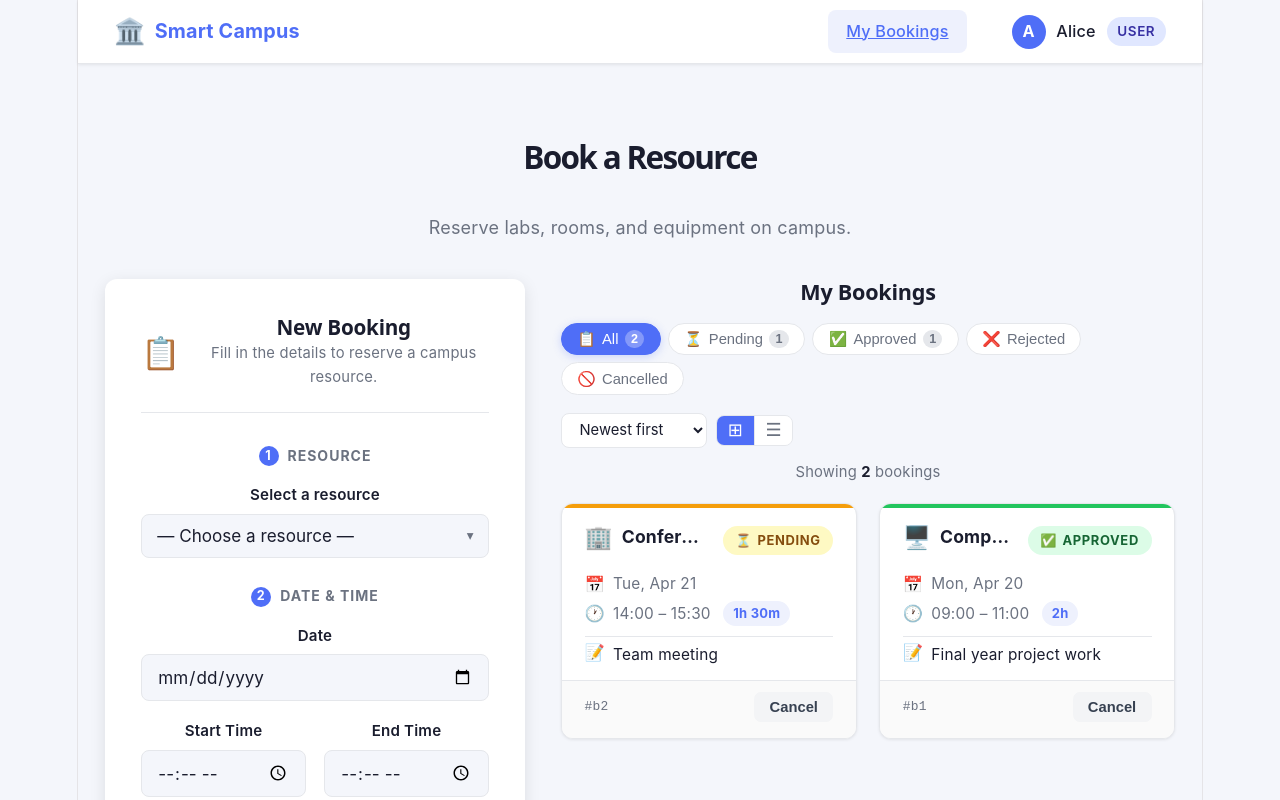
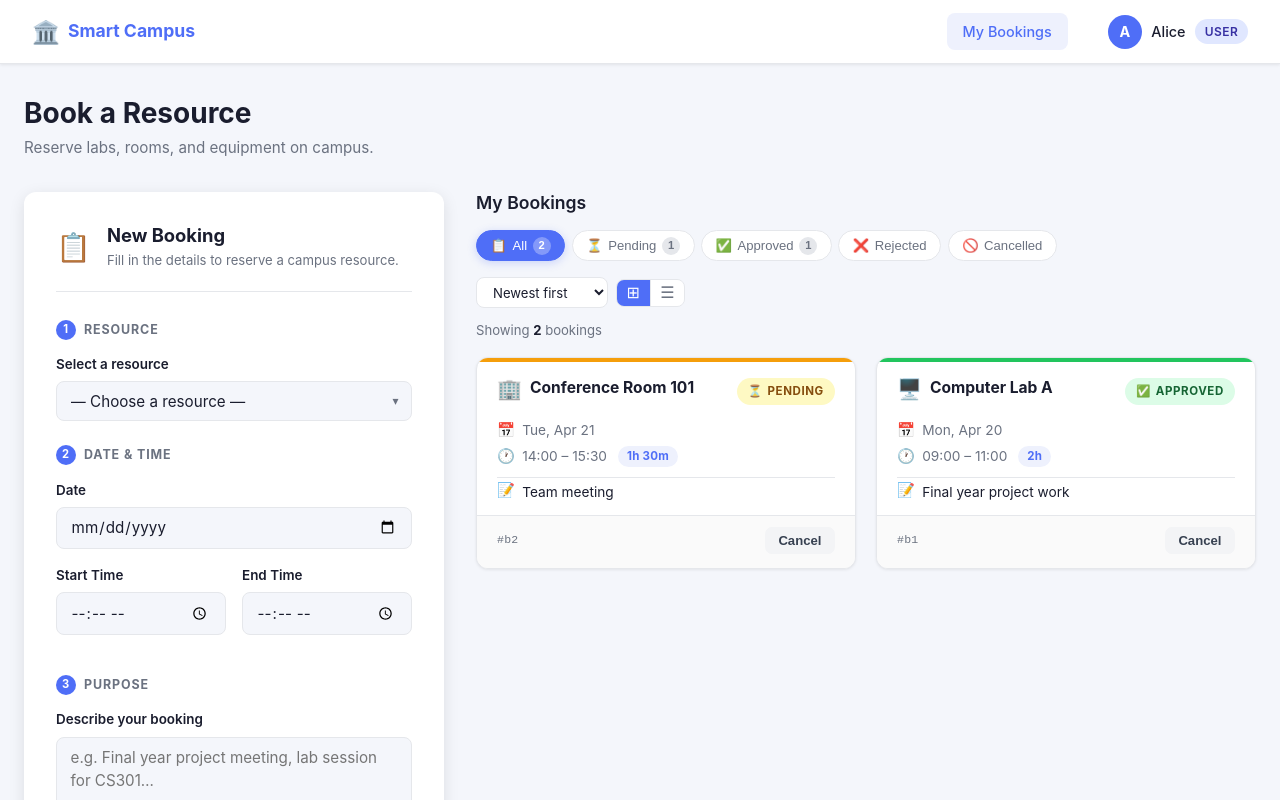
Before and after one commit to shashithh/PAF-Project, a React (Vite) app: page / in a window 1280 px wide. Shown: the top 800 px of the page. Built offline with nearby package versions, Linux system fonts and the light colour scheme.

Commit message:
Add basic CSS styling (layout + cards)

```diff
--- a/src/App.css
+++ b/src/App.css
@@ -1,184 +1,167 @@
-.counter {
-  font-size: 16px;
-  padding: 5px 10px;
-  border-radius: 5px;
-  color: var(--accent);
-  background: var(--accent-bg);
-  border: 2px solid transparent;
-  transition: border-color 0.3s;
-  margin-bottom: 24px;
+/* ══════════════════════════════════════
+   App shell
+   Top-level layout wrappers that sit
+   outside any individual component.
+   ══════════════════════════════════════ */
 
-  &:hover {
-    border-color: var(--accent-border);
-  }
-  &:focus-visible {
-    outline: 2px solid var(--accent);
-    outline-offset: 2px;
+.app {
+  display: flex;
+  flex-direction: column;
+  min-height: 100vh;
+}
+
+/* ── Main content area ── */
+.main-content {
+  flex: 1;
+  max-width: 1280px;
+  width: 100%;
+  margin: 0 auto;
+  padding: 2rem 1.5rem;
+}
+
+/* ── Page wrapper ── */
+.page {
+  display: flex;
+  flex-direction: column;
+}
+
+/* ── Page header ── */
+.page-header {
+  margin-bottom: 2rem;
+}
+
+.page-title {
+  font-size: 1.75rem;
+  font-weight: 700;
+  color: var(--color-text);
+}
+
+.page-subtitle {
+  color: var(--color-muted);
+  margin-top: .3rem;
+  font-size: .95rem;
+}
+
+/* ── Section title (used inside pages) ── */
+.section-title {
+  font-size: 1.1rem;
+  font-weight: 600;
+  color: var(--color-text);
+  margin-bottom: 1rem;
+}
+
+/* ── Two-column booking layout ── */
+.page-layout {
+  display: grid;
+  grid-template-columns: 420px 1fr;
+  gap: 2rem;
+  align-items: start;
+}
+
+@media (max-width: 960px) {
+  .page-layout {
+    grid-template-columns: 1fr;
   }
 }
 
-.hero {
-  position: relative;
+/* ── Global toast notification ── */
+.notification {
+  position: fixed;
+  top: 76px;
+  right: 1.5rem;
+  display: flex;
+  align-items: center;
+  gap: .5rem;
+  padding: .75rem 1.25rem;
+  border-radius: var(--radius);
+  font-size: .9rem;
+  font-weight: 500;
+  box-shadow: var(--shadow-md);
+  z-index: 300;
+  animation: toastIn .25s ease;
+  max-width: 360px;
+}
 
-  .base,
-  .framework,
-  .vite {
-    inset-inline: 0;
-    margin: 0 auto;
-  }
+.notification-success {
+  background: #dcfce7;
+  color: #166534;
+  border: 1px solid #bbf7d0;
+}
 
-  .base {
-    width: 170px;
-    position: relative;
-    z-index: 0;
-  }
+.notification-error {
+  background: #fee2e2;
+  color: #991b1b;
+  border: 1px solid #fecaca;
+}
 
-  .framework,
-  .vite {
-    position: absolute;
-  }
+@keyframes toastIn {
+  from { opacity: 0; transform: translateX(16px); }
+  to   { opacity: 1; transform: translateX(0); }
+}
 
-  .framework {
-    z-index: 1;
-    top: 34px;
-    height: 28px;
-    transform: perspective(2000px) rotateZ(300deg) rotateX(44deg) rotateY(39deg)
-      scale(1.4);
-  }
+/* ── Admin stats row ── */
+.admin-stats {
+  display: grid;
+  grid-template-columns: repeat(4, 1fr);
+  gap: 1rem;
+  margin-bottom: 2rem;
+}
 
-  .vite {
-    z-index: 0;
-    top: 107px;
-    height: 26px;
-    width: auto;
-    transform: perspective(2000px) rotateZ(300deg) rotateX(40deg) rotateY(39deg)
-      scale(0.8);
+@media (max-width: 640px) {
+  .admin-stats {
+    grid-template-columns: repeat(2, 1fr);
   }
 }
 
-#center {
+.stat-card {
+  background: var(--color-surface);
+  border-radius: var(--radius);
+  border: 1px solid var(--color-border);
+  padding: 1.25rem 1.5rem;
+  box-shadow: var(--shadow-sm);
   display: flex;
   flex-direction: column;
-  gap: 25px;
-  place-content: center;
-  place-items: center;
-  flex-grow: 1;
-
-  @media (max-width: 1024px) {
-    padding: 32px 20px 24px;
-    gap: 18px;
-  }
+  align-items: center;
+  gap: .3rem;
+  transition: box-shadow var(--transition), transform var(--transition);
 }
 
-#next-steps {
-  display: flex;
-  border-top: 1px solid var(--border);
-  text-align: left;
-
-  & > div {
-    flex: 1 1 0;
-    padding: 32px;
-    @media (max-width: 1024px) {
-      padding: 24px 20px;
-    }
-  }
-
-  .icon {
-    margin-bottom: 16px;
-    width: 22px;
-    height: 22px;
-  }
-
-  @media (max-width: 1024px) {
-    flex-direction: column;
-    text-align: center;
-  }
+.stat-card:hover {
+  box-shadow: var(--shadow-md);
+  transform: translateY(-2px);
 }
 
-#docs {
-  border-right: 1px solid var(--border);
-
-  @media (max-width: 1024px) {
-    border-right: none;
-    border-bottom: 1px solid var(--border);
-  }
+.stat-number {
+  font-size: 2rem;
+  font-weight: 800;
+  color: var(--color-primary);
+  line-height: 1;
 }
 
-#next-steps ul {
-  list-style: none;
-  padding: 0;
-  display: flex;
-  gap: 8px;
-  margin: 32px 0 0;
-
-  .logo {
-    height: 18px;
-  }
-
-  a {
-    color: var(--text-h);
-    font-size: 16px;
-    border-radius: 6px;
-    background: var(--social-bg);
-    display: flex;
-    padding: 6px 12px;
-    align-items: center;
-    gap: 8px;
-    text-decoration: none;
-    transition: box-shadow 0.3s;
-
-    &:hover {
-      box-shadow: var(--shadow);
-    }
-    .button-icon {
-      height: 18px;
-      width: 18px;
-    }
-  }
-
-  @media (max-width: 1024px) {
-    margin-top: 20px;
-    flex-wrap: wrap;
-    justify-content: center;
-
-    li {
-      flex: 1 1 calc(50% - 8px);
-    }
-
-    a {
-      width: 100%;
-      justify-content: center;
-      box-sizing: border-box;
-    }
-  }
+.stat-label {
+  font-size: .75rem;
+  font-weight: 600;
+  color: var(--color-muted);
+  text-transform: uppercase;
+  letter-spacing: .06em;
 }
 
-#spacer {
-  height: 88px;
-  border-top: 1px solid var(--border);
-  @media (max-width: 1024px) {
-    height: 48px;
-  }
+/* ── Divider ── */
+.divider {
+  height: 1px;
+  background: var(--color-border);
+  margin: 1.5rem 0;
 }
 
-.ticks {
-  position: relative;
-  width: 100%;
-
-  &::before,
-  &::after {
-    content: '';
-    position: absolute;
-    top: -4.5px;
-    border: 5px solid transparent;
-  }
-
-  &::before {
-    left: 0;
-    border-left-color: var(--border);
-  }
-  &::after {
-    right: 0;
-    border-right-color: var(--border);
-  }
+/* ── Utility: visually hidden ── */
+.sr-only {
+  position: absolute;
+  width: 1px;
+  height: 1px;
+  padding: 0;
+  margin: -1px;
+  overflow: hidden;
+  clip: rect(0, 0, 0, 0);
+  white-space: nowrap;
+  border: 0;
 }
--- a/src/index.css
+++ b/src/index.css
@@ -1,111 +1,99 @@
+/* ══════════════════════════════════════
+   Global reset & base
+   All design tokens live here so every
+   stylesheet can reference them.
+   ══════════════════════════════════════ */
+
+*, *::before, *::after {
+  box-sizing: border-box;
+  margin: 0;
+  padding: 0;
+}
+
+/* ── Design tokens ── */
 :root {
-  --text: #6b6375;
-  --text-h: #08060d;
-  --bg: #fff;
-  --border: #e5e4e7;
-  --code-bg: #f4f3ec;
-  --accent: #aa3bff;
-  --accent-bg: rgba(170, 59, 255, 0.1);
-  --accent-border: rgba(170, 59, 255, 0.5);
-  --social-bg: rgba(244, 243, 236, 0.5);
-  --shadow:
-    rgba(0, 0, 0, 0.1) 0 10px 15px -3px, rgba(0, 0, 0, 0.05) 0 4px 6px -2px;
+  /* Colours */
+  --color-bg:        #f4f6fb;
+  --color-surface:   #ffffff;
+  --color-primary:   #4f6ef7;
+  --color-primary-h: #3a57e8;
+  --color-text:      #1a1d2e;
+  --color-muted:     #6b7280;
+  --color-border:    #e5e7eb;
+  --color-success:   #22c55e;
+  --color-warning:   #f59e0b;
+  --color-danger:    #ef4444;
 
-  --sans: system-ui, 'Segoe UI', Roboto, sans-serif;
-  --heading: system-ui, 'Segoe UI', Roboto, sans-serif;
-  --mono: ui-monospace, Consolas, monospace;
+  /* Surfaces */
+  --color-surface-2: #f8f9ff;   /* subtle tinted surface */
+  --color-overlay:   rgba(0, 0, 0, .45);
 
-  font: 18px/145% var(--sans);
-  letter-spacing: 0.18px;
-  color-scheme: light dark;
-  color: var(--text);
-  background: var(--bg);
-  font-synthesis: none;
-  text-rendering: optimizeLegibility;
+  /* Shape */
+  --radius:    12px;
+  --radius-sm: 8px;
+  --radius-xs: 6px;
+
+  /* Shadows */
+  --shadow-sm: 0 1px 3px rgba(0, 0, 0, .08);
+  --shadow-md: 0 4px 16px rgba(0, 0, 0, .10);
+  --shadow-lg: 0 8px 32px rgba(0, 0, 0, .14);
+
+  /* Motion */
+  --transition: 0.2s ease;
+
+  /* Typography */
+  --font-sans: 'Inter', 'Segoe UI', system-ui, sans-serif;
+  --font-mono: 'Courier New', ui-monospace, monospace;
+}
+
+/* ── Base ── */
+html {
+  font-size: 16px;
   -webkit-font-smoothing: antialiased;
   -moz-osx-font-smoothing: grayscale;
-
-  @media (max-width: 1024px) {
-    font-size: 16px;
-  }
-}
-
-@media (prefers-color-scheme: dark) {
-  :root {
-    --text: #9ca3af;
-    --text-h: #f3f4f6;
-    --bg: #16171d;
-    --border: #2e303a;
-    --code-bg: #1f2028;
-    --accent: #c084fc;
-    --accent-bg: rgba(192, 132, 252, 0.15);
-    --accent-border: rgba(192, 132, 252, 0.5);
-    --social-bg: rgba(47, 48, 58, 0.5);
-    --shadow:
-      rgba(0, 0, 0, 0.4) 0 10px 15px -3px, rgba(0, 0, 0, 0.25) 0 4px 6px -2px;
-  }
-
-  #social .button-icon {
-    filter: invert(1) brightness(2);
-  }
+  text-rendering: optimizeLegibility;
 }
 
 body {
-  margin: 0;
+  font-family: var(--font-sans);
+  background: var(--color-bg);
+  color: var(--color-text);
+  line-height: 1.6;
+  min-height: 100vh;
 }
 
 #root {
-  width: 1126px;
-  max-width: 100%;
-  margin: 0 auto;
-  text-align: center;
-  border-inline: 1px solid var(--border);
-  min-height: 100svh;
   display: flex;
   flex-direction: column;
-  box-sizing: border-box;
+  min-height: 100vh;
 }
 
-h1,
-h2 {
-  font-family: var(--heading);
-  font-weight: 500;
-  color: var(--text-h);
+/* ── Typography scale ── */
+h1, h2, h3, h4, h5, h6 {
+  font-family: var(--font-sans);
+  font-weight: 700;
+  line-height: 1.25;
+  color: var(--color-text);
 }
 
-h1 {
-  font-size: 56px;
-  letter-spacing: -1.68px;
-  margin: 32px 0;
-  @media (max-width: 1024px) {
-    font-size: 36px;
-    margin: 20px 0;
-  }
-}
-h2 {
-  font-size: 24px;
-  line-height: 118%;
-  letter-spacing: -0.24px;
-  margin: 0 0 8px;
-  @media (max-width: 1024px) {
-    font-size: 20px;
-  }
-}
-p {
-  margin: 0;
+p { line-height: 1.6; }
+
+a {
+  color: var(--color-primary);
+  text-decoration: none;
 }
 
-code,
-.counter {
-  font-family: var(--mono);
-  display: inline-flex;
-  border-radius: 4px;
-  color: var(--text-h);
+a:hover { text-decoration: underline; }
+
+/* ── Focus ring (keyboard nav) ── */
+:focus-visible {
+  outline: 2px solid var(--color-primary);
+  outline-offset: 2px;
+  border-radius: var(--radius-xs);
 }
 
-code {
-  font-size: 15px;
-  line-height: 135%;
-  padding: 4px 8px;
-  background: var(--code-bg);
-}
+/* ── Scrollbar (Webkit) ── */
+::-webkit-scrollbar       { width: 6px; height: 6px; }
+::-webkit-scrollbar-track { background: transparent; }
+::-webkit-scrollbar-thumb { background: var(--color-border); border-radius: 99px; }
+::-webkit-scrollbar-thumb:hover { background: var(--color-muted); }
--- a/src/styles/card.css
+++ b/src/styles/card.css
@@ -240,41 +240,7 @@
 
 /* filter-bar rules live in list.css */
 
-/* ══════════════════════════════════════
-   Admin stats  (used by AdminPage)
-   ══════════════════════════════════════ */
-.admin-stats {
-  display: flex;
-  gap: 1rem;
-  margin-bottom: 2rem;
-  flex-wrap: wrap;
-}
-
-.stat-card {
-  flex: 1;
-  min-width: 100px;
-  background: var(--color-surface);
-  border-radius: var(--radius);
-  padding: 1.2rem 1.5rem;
-  box-shadow: var(--shadow-sm);
-  display: flex;
-  flex-direction: column;
-  align-items: center;
-  gap: .25rem;
-}
-
-.stat-number {
-  font-size: 2rem;
-  font-weight: 700;
-  color: var(--color-primary);
-}
-
-.stat-label {
-  font-size: .8rem;
-  color: var(--color-muted);
-  text-transform: uppercase;
-  letter-spacing: .05em;
-}
+/* admin-stats rules live in App.css */
 
 /* empty-state rules live in list.css */
 
--- a/src/styles/layout.css
+++ b/src/styles/layout.css
@@ -1,100 +1,26 @@
-/* ── Reset & Base ── */
-*, *::before, *::after {
-  box-sizing: border-box;
-  margin: 0;
-  padding: 0;
-}
+/* ══════════════════════════════════════
+   layout.css
+   Imported by main.jsx after index.css.
+   Only add rules here that don't belong
+   in a component stylesheet.
+   ══════════════════════════════════════ */
 
-:root {
-  --color-bg:        #f4f6fb;
-  --color-surface:   #ffffff;
-  --color-primary:   #4f6ef7;
-  --color-primary-h: #3a57e8;
-  --color-text:      #1a1d2e;
-  --color-muted:     #6b7280;
-  --color-border:    #e5e7eb;
-  --color-success:   #22c55e;
-  --color-warning:   #f59e0b;
-  --color-danger:    #ef4444;
-  --radius:          12px;
-  --shadow-sm:       0 1px 3px rgba(0,0,0,.08);
-  --shadow-md:       0 4px 16px rgba(0,0,0,.10);
-  --shadow-lg:       0 8px 32px rgba(0,0,0,.14);
-  --transition:      0.2s ease;
-}
+/* ── Navbar ── */
+/* (full rules in navbar.css — imported by Navbar.jsx) */
 
-body {
-  font-family: 'Inter', 'Segoe UI', system-ui, sans-serif;
-  background: var(--color-bg);
-  color: var(--color-text);
-  line-height: 1.6;
-  min-height: 100vh;
-}
+/* ── Responsive helpers ── */
+@media (max-width: 640px) {
+  .main-content {
+    padding: 1.25rem 1rem;
+  }
 
-/* ── Main content ── */
-.main-content {
-  max-width: 1280px;
-  margin: 0 auto;
-  padding: 2rem 1.5rem;
-}
+  .page-title {
+    font-size: 1.4rem;
+  }
 
-/* ── Page header ── */
-.page-header {
-  margin-bottom: 2rem;
-}
-
-.page-title {
-  font-size: 1.75rem;
-  font-weight: 700;
-  color: var(--color-text);
-}
-
-.page-subtitle {
-  color: var(--color-muted);
-  margin-top: .25rem;
-}
-
-.section-title {
-  font-size: 1.2rem;
-  font-weight: 600;
-  margin-bottom: 1rem;
-  color: var(--color-text);
-}
-
-/* ── Two-column layout ── */
-.page-layout {
-  display: grid;
-  grid-template-columns: 420px 1fr;
-  gap: 2rem;
-  align-items: start;
-}
-
-@media (max-width: 900px) {
-  .page-layout {
-    grid-template-columns: 1fr;
+  .notification {
+    right: 1rem;
+    left: 1rem;
+    max-width: unset;
   }
 }
-
-/* ── Notification ── */
-.notification {
-  position: fixed;
-  top: 76px;
-  right: 1.5rem;
-  padding: .8rem 1.4rem;
-  border-radius: var(--radius);
-  font-size: .9rem;
-  font-weight: 500;
-  box-shadow: var(--shadow-md);
-  z-index: 200;
-  animation: slideIn .25s ease;
-}
-
-.notification-success { background: #dcfce7; color: #166534; border: 1px solid #bbf7d0; }
-.notification-error   { background: #fee2e2; color: #991b1b; border: 1px solid #fecaca; }
-
-@keyframes slideIn {
-  from { opacity: 0; transform: translateX(20px); }
-  to   { opacity: 1; transform: translateX(0); }
-}
-
-/* empty-state rules live in list.css */
--- a/src/styles/list.css
+++ b/src/styles/list.css
@@ -265,15 +265,4 @@
   color: var(--color-muted);
 }
 
-/* ── Accessibility ── */
-.sr-only {
-  position: absolute;
-  width: 1px;
-  height: 1px;
-  padding: 0;
-  margin: -1px;
-  overflow: hidden;
-  clip: rect(0, 0, 0, 0);
-  white-space: nowrap;
-  border: 0;
-}
+/* .sr-only lives in App.css */
```
Also changed, not shown: src/main.jsx (+7 -0 lines).
